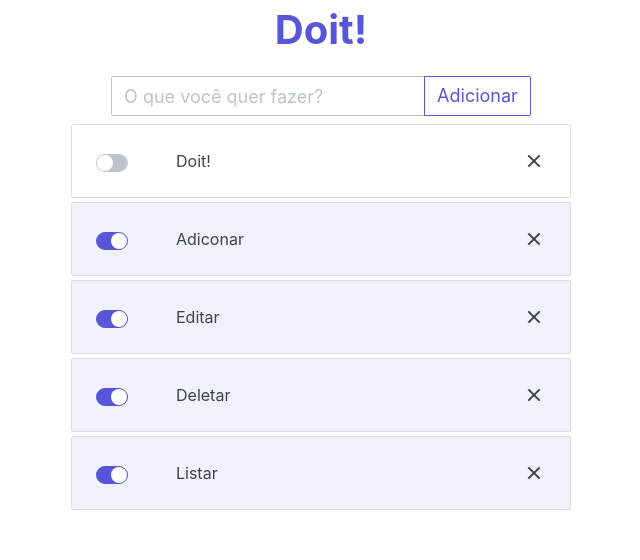
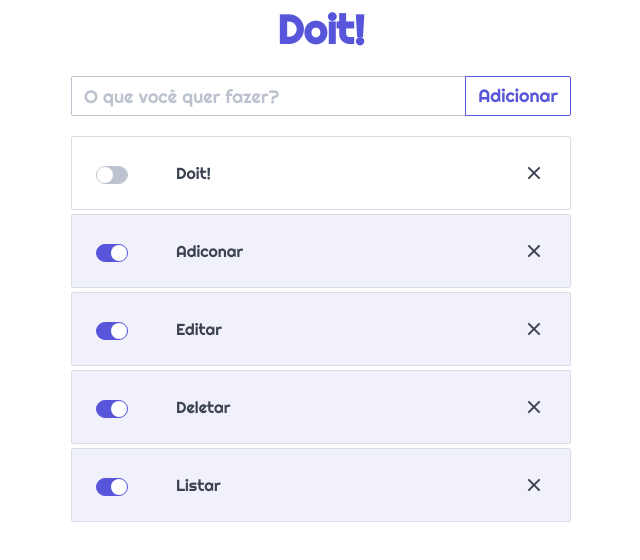
Before and after one commit to pedroEifler/doit, a Vue app: page / in a window 1280 px wide. Shown: the top 560 px of the page, without its empty margins (319-959 px from the left). Built offline with nearby package versions, Linux system fonts and the light colour scheme; data requests are answered from the project's data file.

Commit message:
estilização

```diff
--- a/src/App.vue
+++ b/src/App.vue
@@ -1,11 +1,11 @@
 <template>
-  <div id="app text-center">
+  <div id="app">
     <div class="container">
       <div class="columns">
         <a href="#" class="col-mx-auto text-center text-bold h1">Doit!</a>
       </div>
       <div class="columns mt-2 pt-2 mb-2">
-        <form class="col-mx-auto" @submit="adicionar(doit)">
+        <form class="col-11" @submit="adicionar(doit)">
           <div class="input-group">
             <input
               type="text"
@@ -17,17 +17,19 @@
               Adicionar
             </button>
           </div>
-        </form>
-      </div>
+          <div class="mt-2 pt-2">
             <doit
               v-for="d in doits"
               :key="d.id"
               @toggle="marcar"
               @click="deletar"
               @editar="editar"
-        @editando="db"
+              @editando="editando"
               :doit="d"
             ></doit>
+          </div>
+        </form>
+      </div>
     </div>
   </div>
 </template>
@@ -89,8 +91,6 @@
           this.listarTodos();
           this.doit.titulo = "";
         }
-
-        console.log(this.doit);
       } catch (error) {
         alert("Não foi possivel adicionar essa tarefa.");
       }
@@ -98,7 +98,6 @@
 
     async editar(doit) {
       try {
-        console.log(doit);
         doit.editando = false;
         await editar(doit);
         this.listarTodos();
@@ -126,12 +125,11 @@
     },
 
     doitValido(doit) {
-      console.log(doit);
       if (doit.titulo) return true;
       return alert("Você não quer fazer nada?");
     },
 
-    async db(doit) {
+    async editando(doit) {
       doit.editando = !doit.editando;
     },
   },
@@ -143,4 +141,8 @@
 #app {
   font-family: "Righteous", cursive;
 }
+#app form {
+  margin: auto;
+  max-width: 500px;
+}
 </style>
--- a/src/components/Doit.vue
+++ b/src/components/Doit.vue
@@ -13,12 +13,16 @@
           </label>
         </div>
         <div class="card-body">
-          <span v-if="doit.editando">
-            <input
-              v-model="doit.titulo"
-              @keydown.enter="$emit('editar', doit)"
-            />
-          </span>
+          <div v-if="doit.editando">
+            <span>
+              <input
+                class="form-input"
+                v-model="doit.titulo"
+                @keydown.enter="$emit('editar', doit)"
+                @dblclick="$emit('editar', doit)"
+              />
+            </span>
+          </div>
           <div @dblclick="$emit('editando', doit)" v-else>
             <span>
               {{ doit.titulo }}
@@ -43,8 +47,7 @@
 </script>
 
 <style>
-#doit {
-  width: 500px;
-  margin: auto;
+.card-body input {
+  height: 24px;
 }
 </style>
```
Lines whose indentation alone changed are shown as unchanged.
